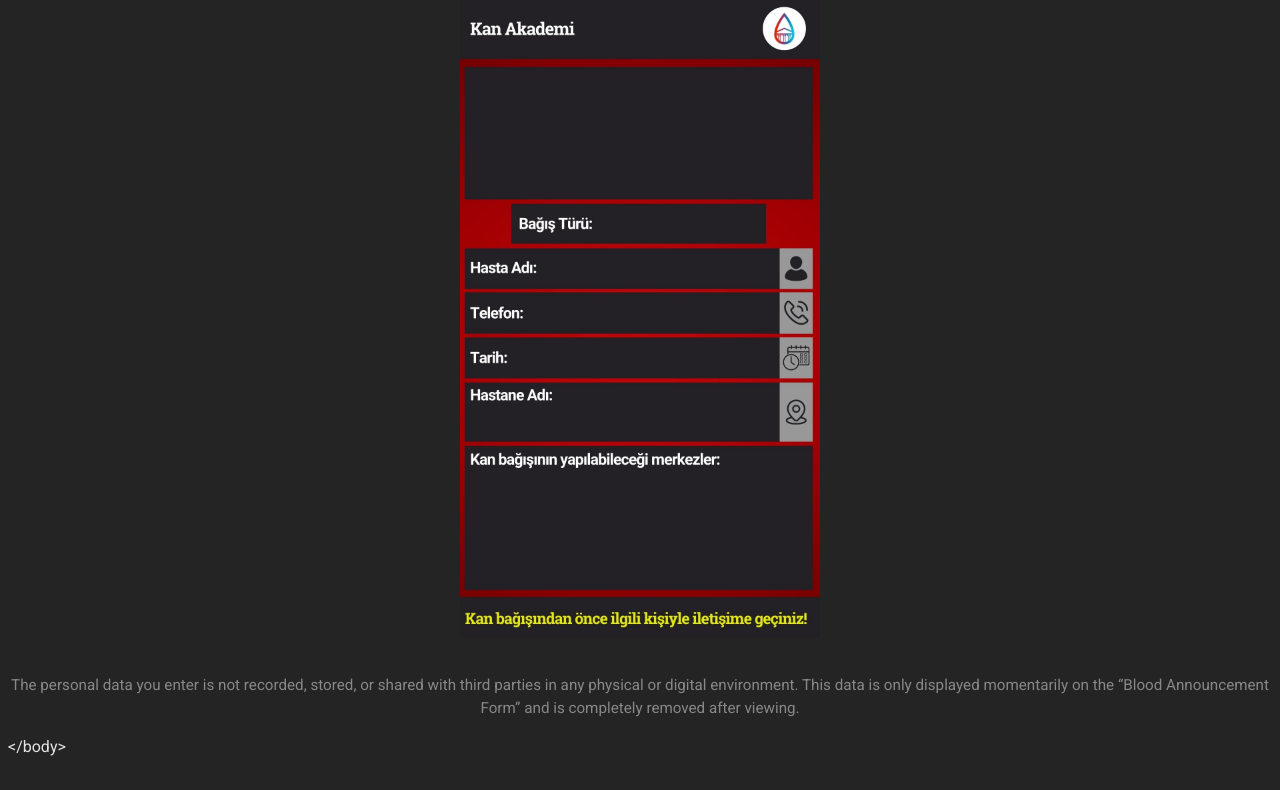
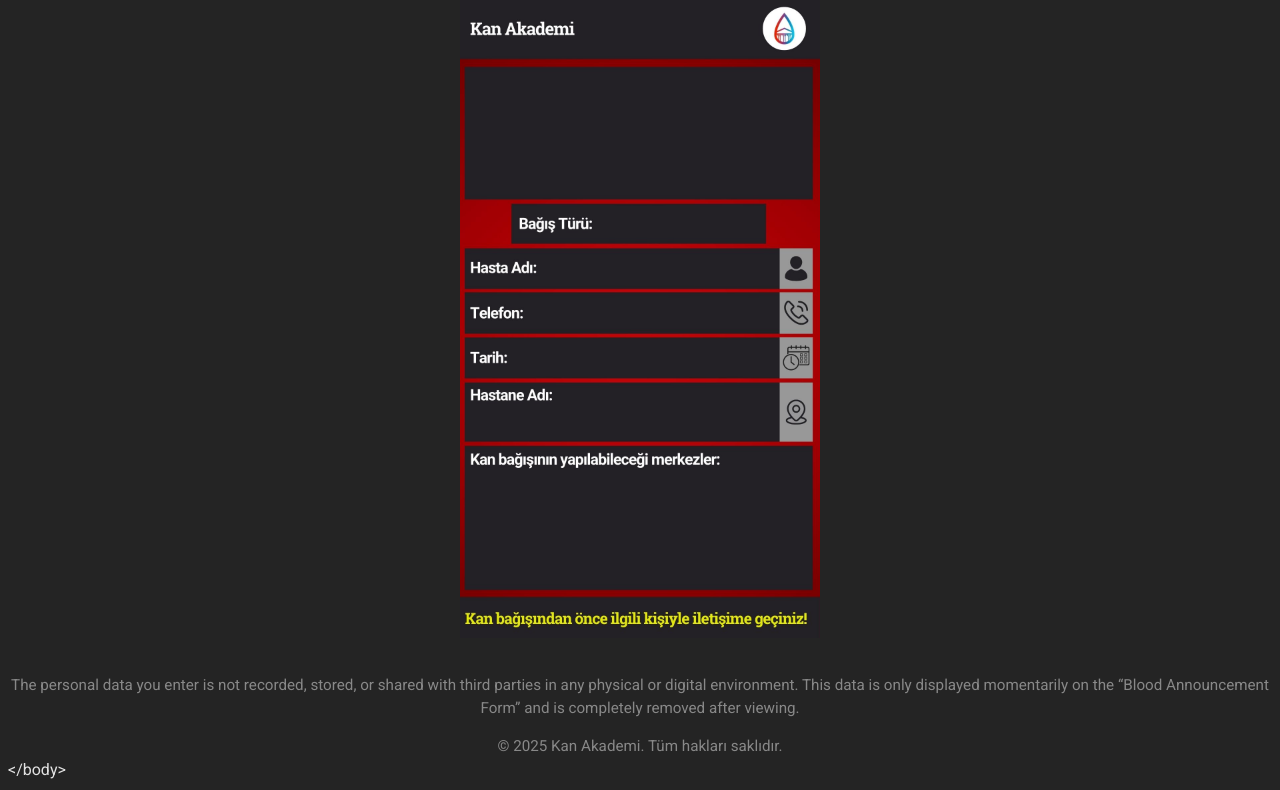
Before and after one commit to sertunc/kan-akademi-ilan-formu, a React (Vite) app: page / in a window 1280 px wide. Shown: the part 933-1723 px from the top of the page. Before the commit the page ends 1700 px from the top, so only its background shows below. Built offline with nearby package versions, Linux system fonts and the light colour scheme.

Commit message:
feat: add Copyright component and include it in the App

```diff
--- a/src/App.tsx
+++ b/src/App.tsx
@@ -3,6 +3,7 @@ import Logo from "./components/Logo";
 import PageHeader from "./components/PageHeader";
 import BloodDonationForm from "./components/BloodDonationForm";
 import LegalNotice from "./components/LegalNotice";
+import Copyright from "./components/Copyright";
 import { useTranslation } from "react-i18next";
 import "./i18n";
 
@@ -22,6 +23,7 @@ function App() {
       <PageHeader />
       <BloodDonationForm />
       <LegalNotice />
+      <Copyright />
     </>
   );
 }
--- /dev/null
+++ b/src/components/Copyright.tsx
@@ -0,0 +1,10 @@
+const Copyright = () => {
+    const year = new Date().getFullYear();
+    return (
+        <div style={{ textAlign: "center", marginTop: "1rem", fontSize: "0.95rem", color: "#888", }}>
+            © {year} Kan Akademi. Tüm hakları saklıdır.
+        </div>
+    );
+};
+
+export default Copyright;
```
